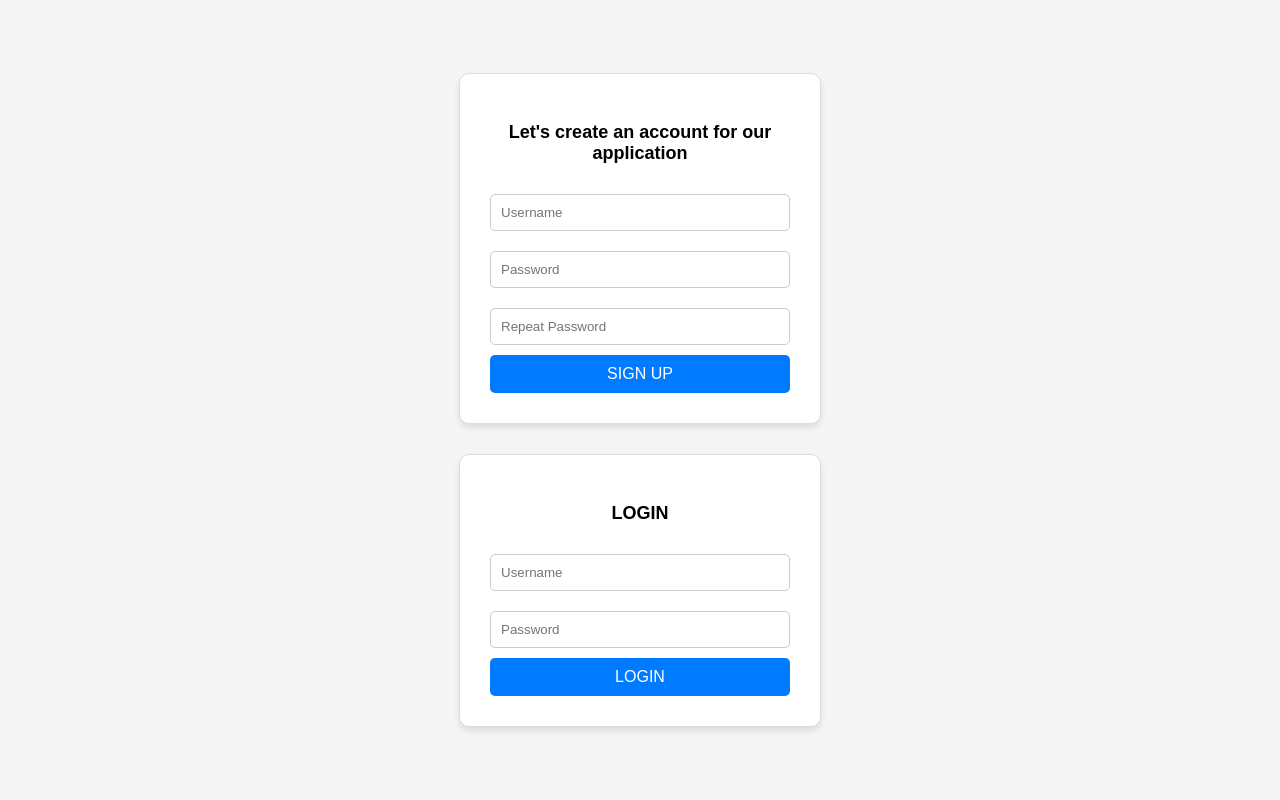
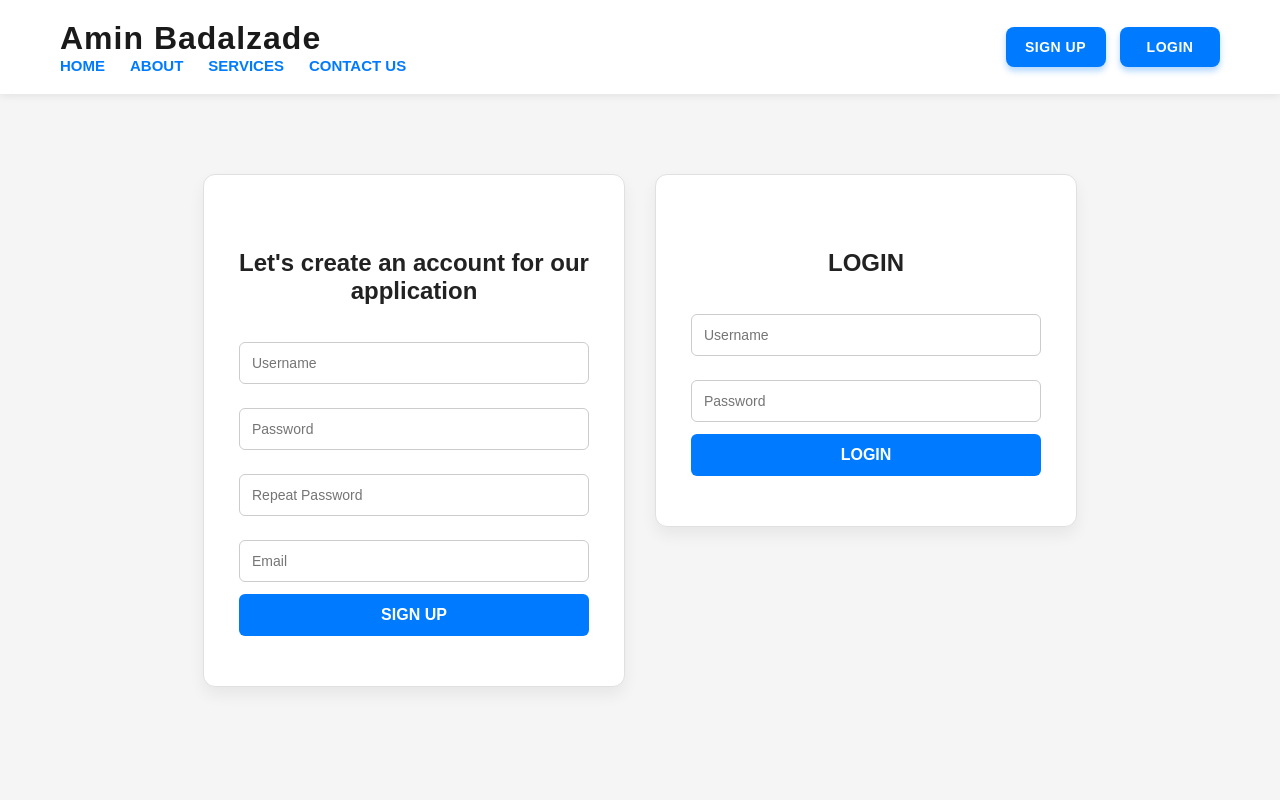
Before and after one commit to AminBadalzade/User-Management-System, a PHP site: page / in a window 1280 px wide. Run offline with PHP 8.4, Linux system fonts and the light colour scheme.

Commit message:
Adding improvements

```diff
--- a/index.php
+++ b/index.php
@@ -6,13 +6,31 @@
     <title>Document</title>
     <link rel="stylesheet" href="style.css">
 </head>
-<body>
+  <header>
+    <div>
+      <h4>Amin Badalzade</h4>
+      <nav>
+        <a href="#">HOME</a>
+        <a href="#">ABOUT</a>
+        <a href="#">SERVICES</a>
+        <a href="#">CONTACT US</a>
+      </nav>
+    </div>
+
+    <div>
+      <button href="#">SIGN UP</button>
+      <button href="#">LOGIN</button>
+    </div>
+  </header>
+
+    <main>
     <div class = "index-login-signup">
         <p>Let's create an account for our application</p>
         <form action="includes/signup.inc.php">
             <input type="text" name = "uid" placeholder = "Username">
             <input type="password" name= "pwd" placeholder="Password">
             <input type="password" name= "pwdRepeat" placeholder="Repeat Password">
+            <input type="text" name="email" placeholder = "Email">
             <br>
             <button type="submit" name="submit">SIGN UP</button>
         </form>
@@ -28,5 +46,7 @@
     </form>
 
     </div>
+    </main>
+
 </body>
 </html>
--- a/style.css
+++ b/style.css
@@ -2,56 +2,186 @@
 body {
     font-family: Arial, sans-serif;
     background-color: #f5f5f5;
+    margin: 0;
+    padding: 0;
+}
+
+/* Header Styling */
+header {
+    background-color: #ffffff;
     display: flex;
-    flex-direction: column;
+    justify-content: space-between;
     align-items: center;
+    padding: 20px 60px;
+    box-shadow: 0 2px 8px rgba(0, 0, 0, 0.08);
+    width: 100%;
+    box-sizing: border-box;
+    position: sticky;
+    top: 0;
+    z-index: 1000;
+}
+
+/* Logo / Site Name */
+header h4 {
+    margin: 0;
+    font-size: 32px;
+    font-weight: 700;
+    color: #1a1a1a;
+    letter-spacing: 1px;
+}
+
+/* Navigation Links Container */
+header nav {
+    display: flex;
+    gap: 25px;
+    margin-left: 40px;
+     margin-left: 0;
+     padding-left: 0;
+}
+
+
+
+
+/* Navigation Links */
+header nav a {
+    text-decoration: none;
+    color: #007BFF;
+    font-weight: 600;
+    font-size: 15px;
+    position: relative;
+    transition: color 0.3s ease;
+}
+
+
+/* Hover Underline Animation */
+header nav a::after {
+    content: "";
+    display: block;
+    width: 0;
+    height: 2px;
+    background: #007BFF;
+    transition: width 0.3s ease;
+    position: absolute;
+    bottom: -5px;
+    left: 0;
+}
+
+header nav a:hover::after {
+    width: 100%;
+}
+
+header nav a:hover {
+    color: #0056b3;
+}
+
+header > div:last-child button {
+    background-color: #007BFF;
+    border: none;
+    border-radius: 8px;
+    width: 100px;
+    height: 40px;
+    margin-left: 10px;
+    padding: 10px 15px;
+    color: #ffffff;
+    font-weight: 600;
+    font-size: 14px;
+    text-transform: uppercase;
+    letter-spacing: 0.5px;
+    box-shadow: 0 4px 6px rgba(0, 123, 255, 0.3);
+    transition: background-color 0.3s ease, transform 0.2s ease;
+    cursor: pointer;
+}
+
+header > div:last-child button:hover {
+    background-color: #0056b3;
+    transform: translateY(-2px);
+}
+
+header > div:last-child button:active {
+    background-color: #004a99;
+    transform: translateY(0);
+    box-shadow: none;
+}
+
+/* Main Content Styling */
+main {
+    display: flex;
+    flex-direction: row;
     justify-content: center;
-    min-height: 100vh;
-    margin: 0;
+    align-items: flex-start;
+    flex-wrap: wrap;
+    gap: 30px;
+    margin-top: 60px;
+    padding: 20px;
+    box-sizing: border-box;
 }
 
 /* Container Styling */
 .index-login-signup {
     background-color: #ffffff;
-    border: 1px solid #ddd;
-    padding: 30px;
-    margin: 15px;
-    width: 300px;
-    box-shadow: 0 4px 6px rgba(0, 0, 0, 0.1);
-    border-radius: 10px;
+    border: 1px solid #e0e0e0;
+    padding: 50px 35px;
+    width: 350px;
+    box-shadow: 0 8px 16px rgba(0, 0, 0, 0.06);
+    border-radius: 12px;
     text-align: center;
+    transition: transform 0.2s ease, box-shadow 0.2s ease;
+}
+
+.index-login-signup:hover {
+    transform: translateY(-4px);
+    box-shadow: 0 12px 24px rgba(0, 0, 0, 0.08);
 }
 
 /* Paragraph Styling */
 .index-login-signup p {
-    font-size: 18px;
-    margin-bottom: 20px;
-    font-weight: bold;
+    font-size: 24px;
+    margin-bottom: 25px;
+    font-weight: 600;
+    color: #222;
 }
 
 /* Input Field Styling */
 .index-login-signup input[type="text"],
 .index-login-signup input[type="password"] {
     width: 100%;
-    padding: 10px;
-    margin: 10px 0;
-    border-radius: 5px;
+    padding: 12px;
+    margin: 12px 0;
+    border-radius: 6px;
     border: 1px solid #ccc;
     box-sizing: border-box;
+    font-size: 14px;
+    transition: border-color 0.3s ease, box-shadow 0.3s ease;
+}
+
+.index-login-signup input[type="text"]:focus,
+.index-login-signup input[type="password"]:focus {
+    border-color: #007BFF;
+    box-shadow: 0 0 0 3px rgba(0, 123, 255, 0.15);
+    outline: none;
 }
 
 /* Button Styling */
 .index-login-signup button {
     width: 100%;
-    padding: 10px;
+    padding: 12px;
     background-color: #007BFF;
     color: white;
     border: none;
-    border-radius: 5px;
+    border-radius: 6px;
     font-size: 16px;
+    font-weight: 600;
     cursor: pointer;
+    transition: background-color 0.3s ease, transform 0.2s ease;
 }
 
 .index-login-signup button:hover {
     background-color: #0056b3;
+    transform: scale(1.02);
 }
+
+.index-login-signup button:active {
+    background-color: #004a99;
+    transform: scale(0.98);
+    opacity: 0.9;
+}
```
